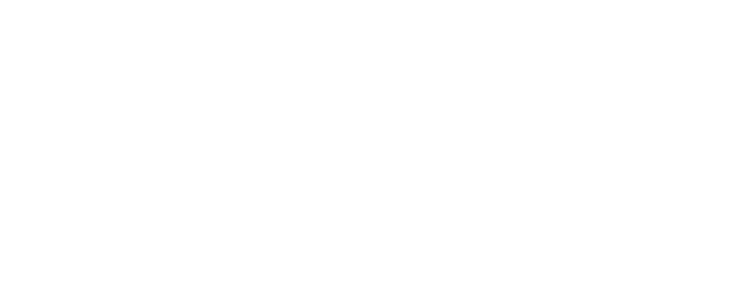
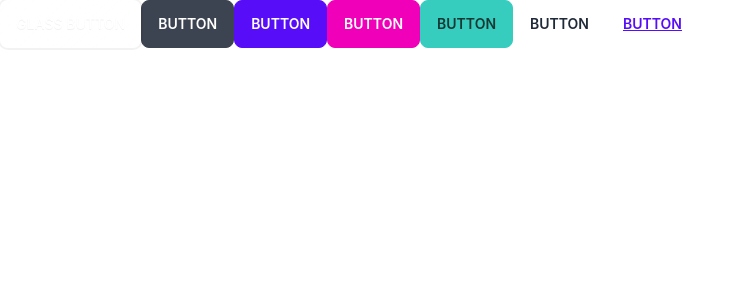
Before and after one commit to rawfoon/phonoshopia-client, a React (Create React App) app: page / in a window 1280 px wide. Shown: the top 300 px of the page, without its empty margins (0-745 px from the left). Built offline with nearby package versions, Linux system fonts and the light colour scheme.

Commit message:
tailwind css and daisyui installed

```diff
--- a/package.json
+++ b/package.json
@@ -6,6 +6,7 @@
     "@testing-library/jest-dom": "^5.16.5",
     "@testing-library/react": "^13.4.0",
     "@testing-library/user-event": "^13.5.0",
+    "daisyui": "^2.42.1",
     "react": "^18.2.0",
     "react-dom": "^18.2.0",
     "react-router-dom": "^6.4.3",
@@ -35,5 +36,10 @@
       "last 1 firefox version",
       "last 1 safari version"
     ]
+  },
+  "devDependencies": {
+    "autoprefixer": "^10.4.13",
+    "postcss": "^8.4.19",
+    "tailwindcss": "^3.2.4"
   }
 }
--- /dev/null
+++ b/postcss.config.js
@@ -0,0 +1,6 @@
+module.exports = {
+  plugins: {
+    tailwindcss: {},
+    autoprefixer: {},
+  },
+}
--- a/src/App.js
+++ b/src/App.js
@@ -5,6 +5,15 @@
   return (
     <div >
 
+<button className="btn glass">Glass button</button>
+
+<button className="btn">Button</button>
+<button className="btn btn-primary">Button</button>
+<button className="btn btn-secondary">Button</button>
+<button className="btn btn-accent">Button</button>
+<button className="btn btn-ghost">Button</button>
+<button className="btn btn-link">Button</button>
+
     </div>
   );
 }
--- /dev/null
+++ b/src/Pages/Home/Home/Home.js
@@ -0,0 +1,11 @@
+import React from 'react';
+
+const Home = () => {
+    return (
+        <div>
+            <h3>This is home</h3>
+        </div>
+    );
+};
+
+export default Home;
--- a/src/index.css
+++ b/src/index.css
@@ -1,3 +1,7 @@
+@tailwind base;
+@tailwind components;
+@tailwind utilities;
+
 body {
   margin: 0;
   font-family: -apple-system, BlinkMacSystemFont, 'Segoe UI', 'Roboto', 'Oxygen',
--- /dev/null
+++ b/tailwind.config.js
@@ -0,0 +1,10 @@
+/** @type {import('tailwindcss').Config} */
+module.exports = {
+  content: [
+    "./src/**/*.{js,jsx,ts,tsx}",
+  ],
+  theme: {
+    extend: {},
+  },
+  plugins: [require("daisyui")],
+}
```
Also changed, not shown: 1 other file (tests, documents, lock files or other folders).
